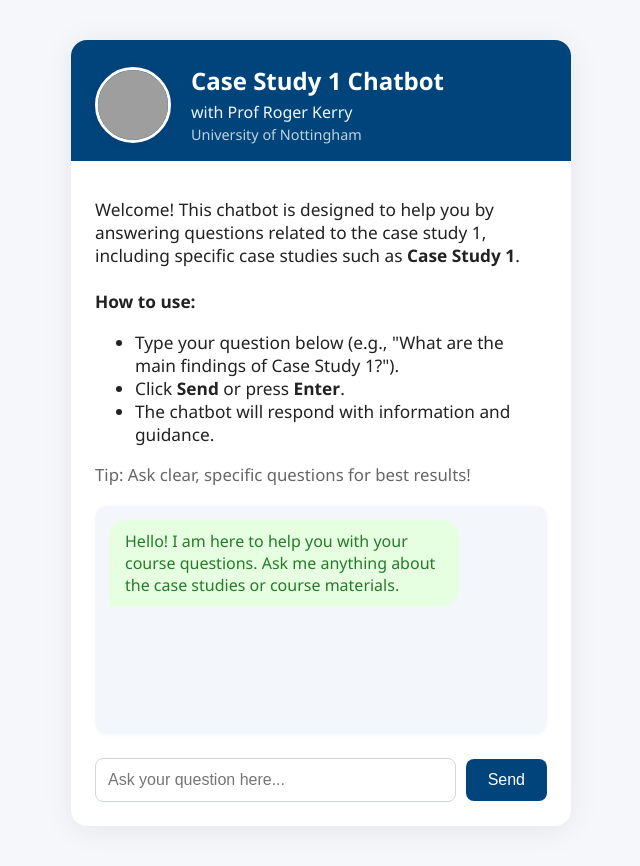
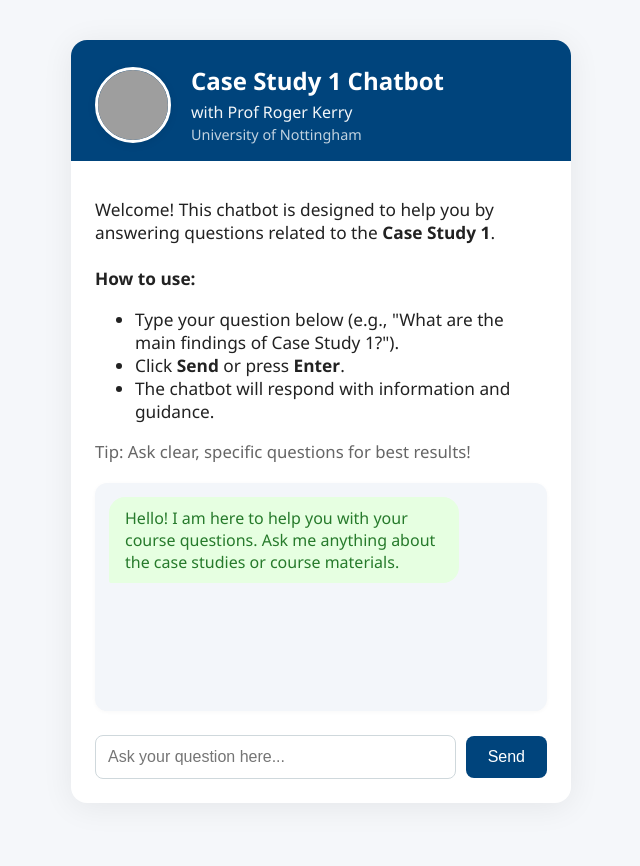
Before and after one commit to KamJan/chatbot-flask, a Flask app: page / in a window 1280 px wide. Shown: the whole page, without its empty margins (319-959 px from the left). After the commit the page ends 779 px from the top, so only its background shows below. Run offline with Flask 3, Linux system fonts and the light colour scheme; grey boxes are pictures that could not be loaded.

Commit message:
Update index.html

```diff
--- a/templates/index.html
+++ b/templates/index.html
@@ -129,7 +129,7 @@
         </div>
         <div class="intro">
             <p>
-                Welcome! This chatbot is designed to help you by answering questions related to the case study 1, including specific case studies such as <strong>Case Study 1</strong>.<br>
+                Welcome! This chatbot is designed to help you by answering questions related to the  <strong>Case Study 1</strong>.<br>
                 <br>
                 <b>How to use:</b>
                 <ul>
```
